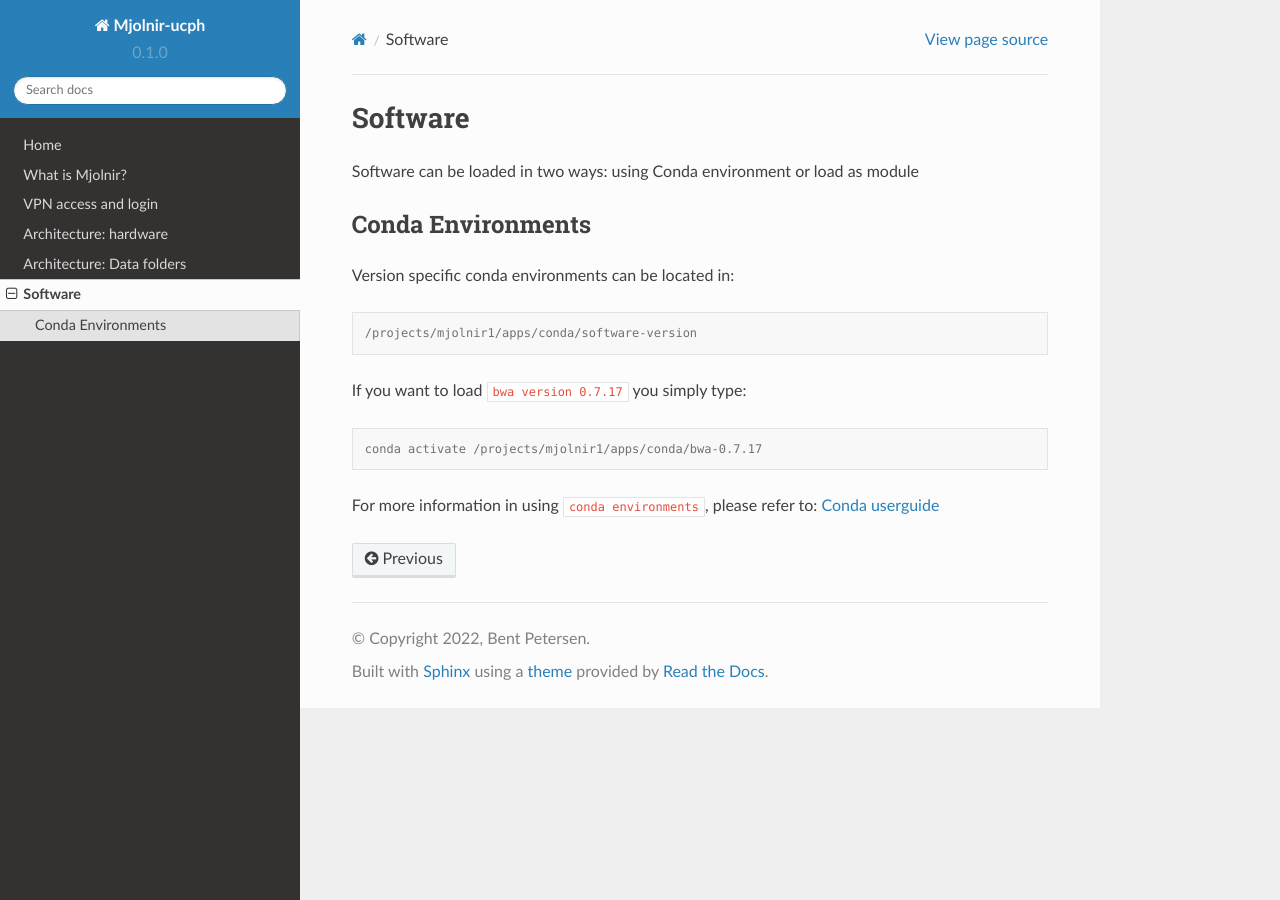
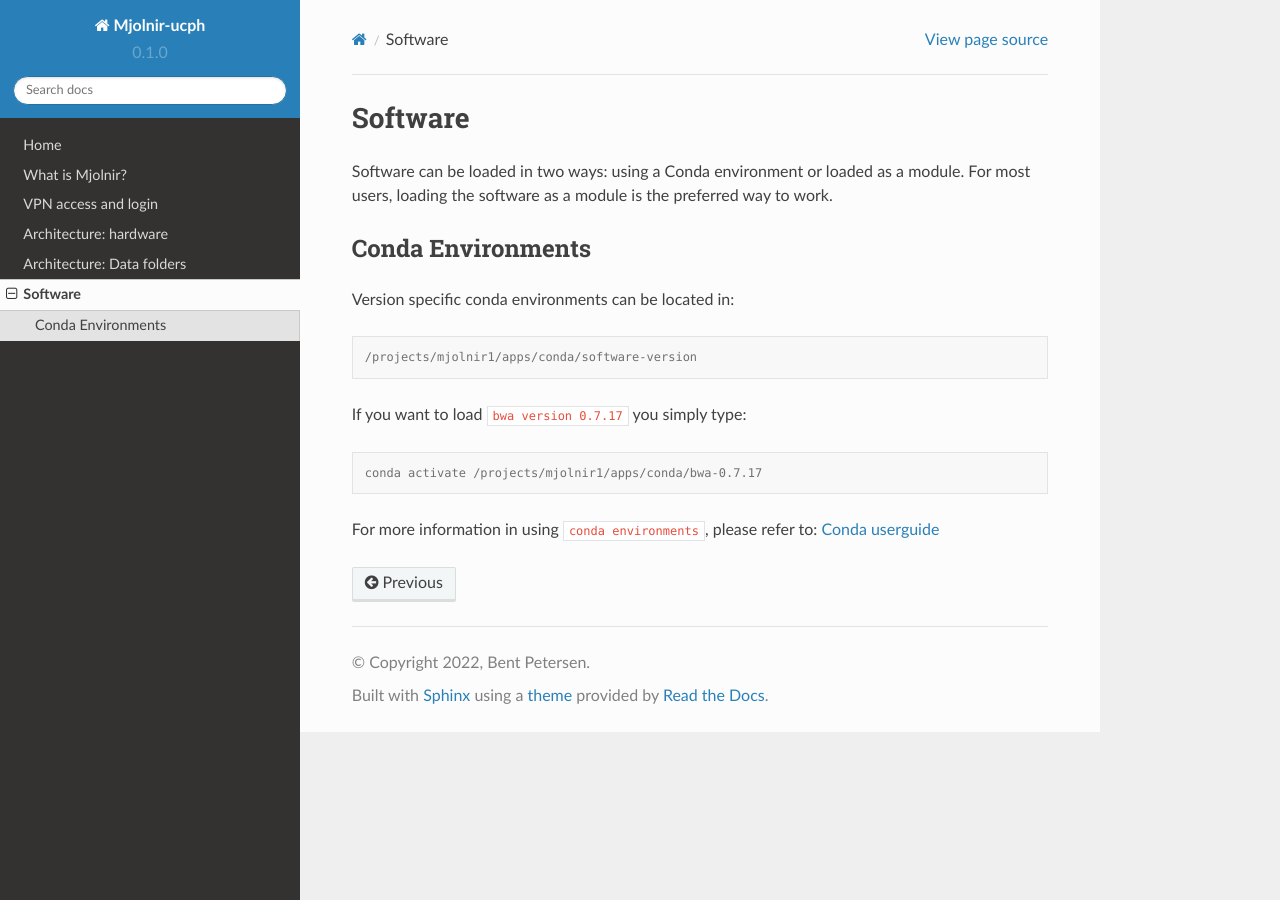
Before and after one commit to bentpetersendk/mjolnir_ucph, a Sphinx documentation site: the page built from docs/source/software.rst, in a window 1280 px wide. Built offline with Sphinx 7.4.7 and the Read the Docs theme 2.0.0, drawn with Linux system fonts in a browser that asks for light colours.

Commit message:
Update software.rst

```diff
--- a/docs/source/software.rst
+++ b/docs/source/software.rst
@@ -1,7 +1,8 @@
 Software
 =====
 
-Software can be loaded in two ways: using Conda environment or load as module
+Software can be loaded in two ways: using a Conda environment or loaded as a module.
+For most users, loading the software as a module is the preferred way to work.
 
 Conda Environments
 -----
```
